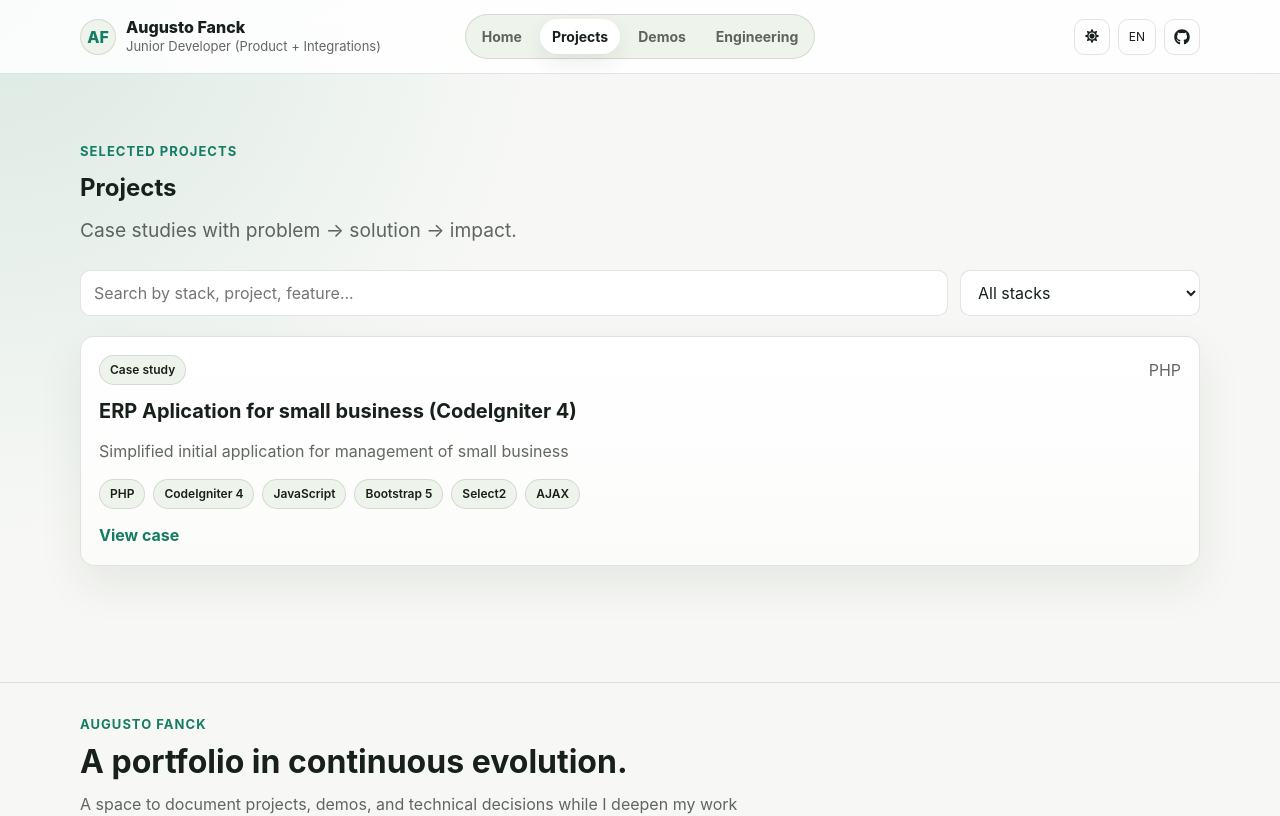
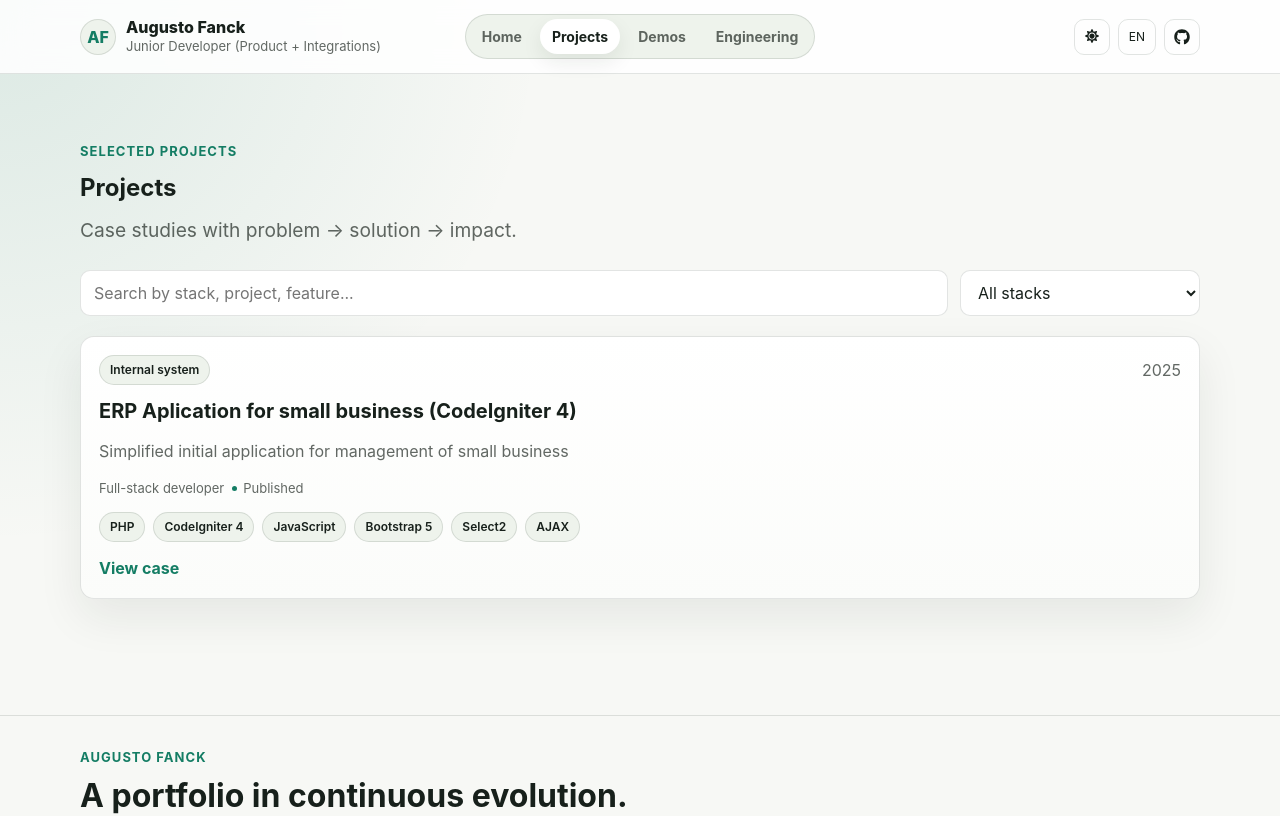
Before and after one commit to augustofanck/portfolio-spa, a React (Vite) app: page /projects in a window 1280 px wide. Shown: the top 816 px of the page. Built offline with nearby package versions, Linux system fonts and the light colour scheme.

Commit message:
feat: new project-card-meta, Projects.tsx

```diff
--- a/src/index.css
+++ b/src/index.css
@@ -541,6 +541,28 @@ hr {
   font-weight: 700;
 }
 
+.project-card-meta {
+  display: flex;
+  flex-wrap: wrap;
+  gap: 8px;
+  color: var(--muted);
+  font-size: 13px;
+}
+
+.project-card-meta span {
+  display: inline-flex;
+  align-items: center;
+  gap: 6px;
+}
+
+.project-card-meta span + span::before {
+  content: "";
+  width: 5px;
+  height: 5px;
+  border-radius: 999px;
+  background: var(--accent);
+}
+
 .empty-state {
   margin-top: 20px;
 }
--- a/src/pages/Projects.tsx
+++ b/src/pages/Projects.tsx
@@ -82,8 +82,11 @@ export default function Projects() {
               >
                 <article>
                   <div className="project-card-topline">
-                    <span className="pill">Case study</span>
-                    <span className="muted">{project.stack[0]}</span>
+                    <span className="pill">
+                      {t(`projectMeta.kind.${project.kind}`)}
+                    </span>
+
+                    <span className="muted">{project.year}</span>
                   </div>
 
                   <h2 className="project-card-title">
@@ -93,6 +96,11 @@ export default function Projects() {
                   <p className="muted project-card-copy">
                     {t(`caseStudies.${project.slug}.oneLiner`)}
                   </p>
+
+                  <div className="project-card-meta">
+                    <span>{t(`projectMeta.role.${project.role}`)}</span>
+                    <span>{t(`projectMeta.status.${project.status}`)}</span>
+                  </div>
 
                   <div className="row" style={{ gap: 8 }}>
                     {project.stack.slice(0, 6).map((stack) => (
```
